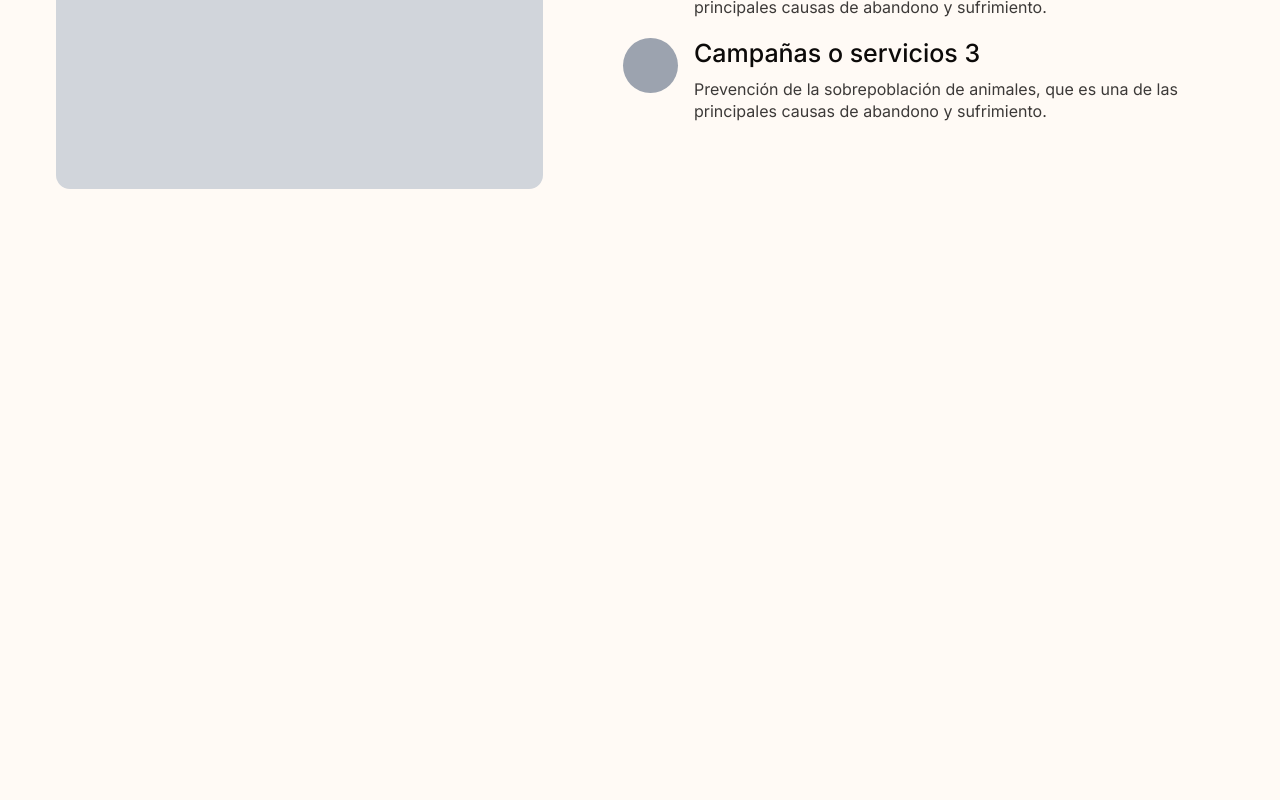
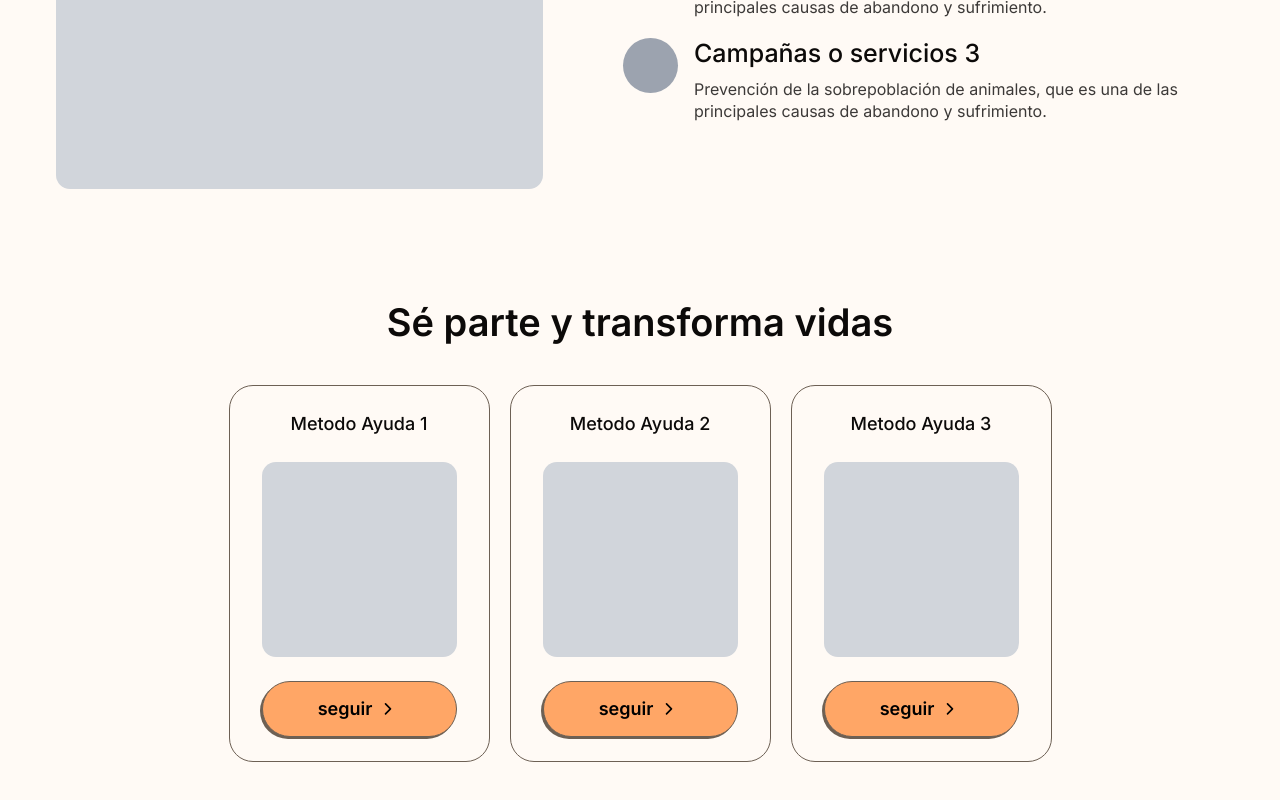
Before and after one commit to andrescasa-dev/cuida-frontend, a Next.js app: page / in a window 1280 px wide. Shown: the part 1008-1808 px from the top of the page. Before the commit the page ends 1293 px from the top, so only its background shows below. Built offline with nearby package versions, Linux system fonts and the light colour scheme.

Commit message:
design helping methods section

```diff
--- a/src/app/globals.css
+++ b/src/app/globals.css
@@ -21,7 +21,7 @@
     --accent-foreground: 24 9.8% 10%;
     --destructive: 0 84.2% 60.2%;
     --destructive-foreground: 0 0% 0%;
-    --border: 20 5.9% 90%;
+    --border: 28 13% 38%;
     --input: 20 5.9% 90%;
     --ring: 24.6 95% 53.1%;
     --radius: 1rem;
@@ -44,7 +44,7 @@
     --accent-foreground: 60 9.1% 97.8%;
     --destructive: 0 72.2% 50.6%;
     --destructive-foreground: 60 9.1% 97.8%;
-    --border: 12 6.5% 15.1%;
+    --border: 28 13% 38%;
     --input: 12 6.5% 15.1%;
     --ring: 20.5 90.2% 48.2%;
   }
@@ -96,6 +96,10 @@
     }
   }
 
+  .emphasis {
+    @apply text-base font-medium md:text-lg
+  }
+
   .base {
     @apply text-xs text-pretty;
     line-height: 140%;
--- a/src/app/page.tsx
+++ b/src/app/page.tsx
@@ -1,4 +1,5 @@
 import Header from '@/components/sections/Header';
+import HelpingMethods from '@/components/sections/HelpingMethods';
 import Hero from '@/components/sections/Hero';
 import ShelterServices from '@/components/sections/ShelterServices';
 
@@ -8,6 +9,7 @@ export default function Home() {
       <Header /> {/*should be in the layout*/}
       <Hero />
       <ShelterServices />
+      <HelpingMethods />
     </>
   );
 }
--- a/src/components/molecules/CTAButton.tsx
+++ b/src/components/molecules/CTAButton.tsx
@@ -2,10 +2,19 @@ import React from 'react';
 import { Button } from '../ui/button';
 import Icon from '../ui/Icon';
 import Link from 'next/link';
+import { cn } from '@/lib/utils';
 
-function CTAButton({ children, href }: { children: string; href: string }) {
+function CTAButton({
+  children,
+  href,
+  className,
+}: {
+  children: string;
+  href: string;
+  className?: string;
+}) {
   return (
-    <Button asChild className="flex gap-1">
+    <Button asChild className={cn('flex gap-1', className)}>
       <Link href={href}>
         {children} <Icon name="chevronRight" />
       </Link>
--- /dev/null
+++ b/src/components/sections/HelpingMethods.tsx
@@ -0,0 +1,37 @@
+import { title } from 'process';
+import CTAButton from '../molecules/CTAButton';
+
+function HelpingMethods() {
+  const methods = [
+    { title: 'metodo ayuda 1', cta: 'seguir', img: '' },
+    { title: 'metodo ayuda 2', cta: 'seguir', img: '' },
+    { title: 'metodo ayuda 3', cta: 'seguir', img: '' },
+  ];
+  return (
+    <section className="mt-28 min-h-dvh self-center justify-self-center flex flex-col gap-7 md:gap-10">
+      <h2 className="title text-center"> S&eacute; parte y transforma vidas</h2>
+      <ul className="flex flex-col gap-3 lg:gap-5 md:flex-row">
+        {methods.map((method) => (
+          <CardItem key={title} {...method} />
+        ))}
+      </ul>
+    </section>
+  );
+}
+
+function CardItem({ title, cta }: { title: string; cta: string }) {
+  return (
+    <li className="flex flex-col gap-4 lg:gap-6 rounded-[1.5rem] px-8 py-6 items-center border border-[hsl(var(--border))]">
+      <h3 className="emphasis capitalize">{title}</h3>
+      <div
+        id="card_image"
+        className="w-[162px] h-[115px] lg:w-[195px] lg:h-[195px] bg-gray-300 rounded-md"
+      />
+      <CTAButton className="w-full max-w-none" href="/oportunidades">
+        {cta}
+      </CTAButton>
+    </li>
+  );
+}
+
+export default HelpingMethods;
--- a/src/components/ui/button.tsx
+++ b/src/components/ui/button.tsx
@@ -10,7 +10,7 @@ const buttonVariants = cva(
     variants: {
       variant: {
         default:
-          'px-[1.4em] py-[1.5em] text-[0.9rem] sm:text-[1.125rem] font-semibold bg-primary text-primary-foreground hover:bg-primary/90 border-[1.2px] border-primary-foreground shadow-[-2px_2px_0px_0px_hsl(var(--primary-foreground))]',
+          'px-[1.4em] py-[1.5em] text-[0.9rem] sm:text-[1.125rem] font-semibold bg-primary text-primary-foreground hover:bg-primary/90 border-[1.2px] border-border shadow-[-2px_2px_0px_0px_hsl(var(--border))]',
         destructive: 'bg-destructive text-destructive-foreground hover:bg-destructive/90',
         outline:
           'border border-input bg-background hover:bg-accent hover:text-accent-foreground',
--- /dev/null
+++ b/src/components/ui/card.tsx
@@ -0,0 +1,65 @@
+import * as React from 'react';
+
+import { cn } from '@/lib/utils';
+
+const Card = React.forwardRef<HTMLDivElement, React.HTMLAttributes<HTMLDivElement>>(
+  ({ className, ...props }, ref) => (
+    <div
+      ref={ref}
+      className={cn(
+        'rounded-lg border bg-card text-card-foreground shadow-sm',
+        className,
+      )}
+      {...props}
+    />
+  ),
+);
+Card.displayName = 'Card';
+
+const CardHeader = React.forwardRef<HTMLDivElement, React.HTMLAttributes<HTMLDivElement>>(
+  ({ className, ...props }, ref) => (
+    <div
+      ref={ref}
+      className={cn('flex flex-col space-y-1.5 p-6', className)}
+      {...props}
+    />
+  ),
+);
+CardHeader.displayName = 'CardHeader';
+
+const CardTitle = React.forwardRef<
+  HTMLParagraphElement,
+  React.HTMLAttributes<HTMLHeadingElement>
+>(({ className, ...props }, ref) => (
+  <h3
+    ref={ref}
+    className={cn('text-2xl font-semibold leading-none tracking-tight', className)}
+    {...props}
+  />
+));
+CardTitle.displayName = 'CardTitle';
+
+const CardDescription = React.forwardRef<
+  HTMLParagraphElement,
+  React.HTMLAttributes<HTMLParagraphElement>
+>(({ className, ...props }, ref) => (
+  <p ref={ref} className={cn('text-sm text-muted-foreground', className)} {...props} />
+));
+CardDescription.displayName = 'CardDescription';
+
+const CardContent = React.forwardRef<
+  HTMLDivElement,
+  React.HTMLAttributes<HTMLDivElement>
+>(({ className, ...props }, ref) => (
+  <div ref={ref} className={cn('p-6 pt-0', className)} {...props} />
+));
+CardContent.displayName = 'CardContent';
+
+const CardFooter = React.forwardRef<HTMLDivElement, React.HTMLAttributes<HTMLDivElement>>(
+  ({ className, ...props }, ref) => (
+    <div ref={ref} className={cn('flex items-center p-6 pt-0', className)} {...props} />
+  ),
+);
+CardFooter.displayName = 'CardFooter';
+
+export { Card, CardHeader, CardFooter, CardTitle, CardDescription, CardContent };
```
